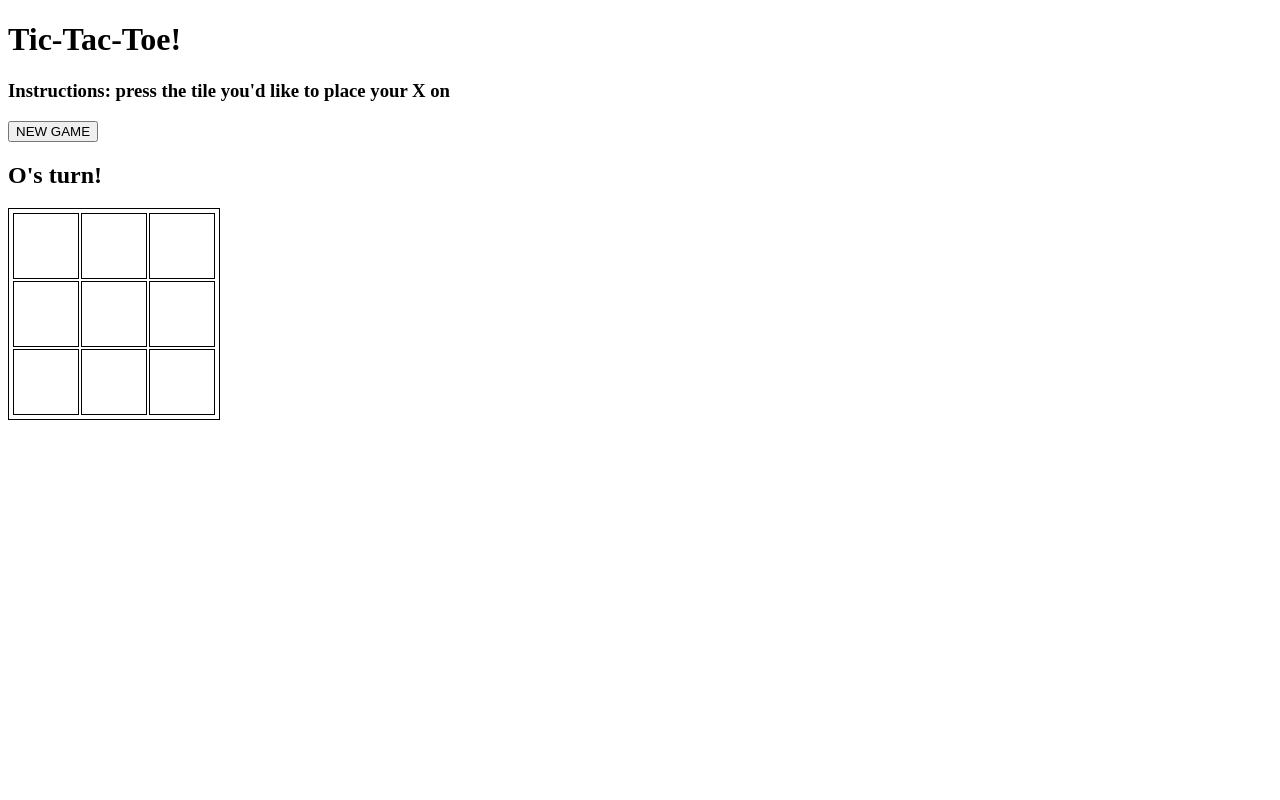
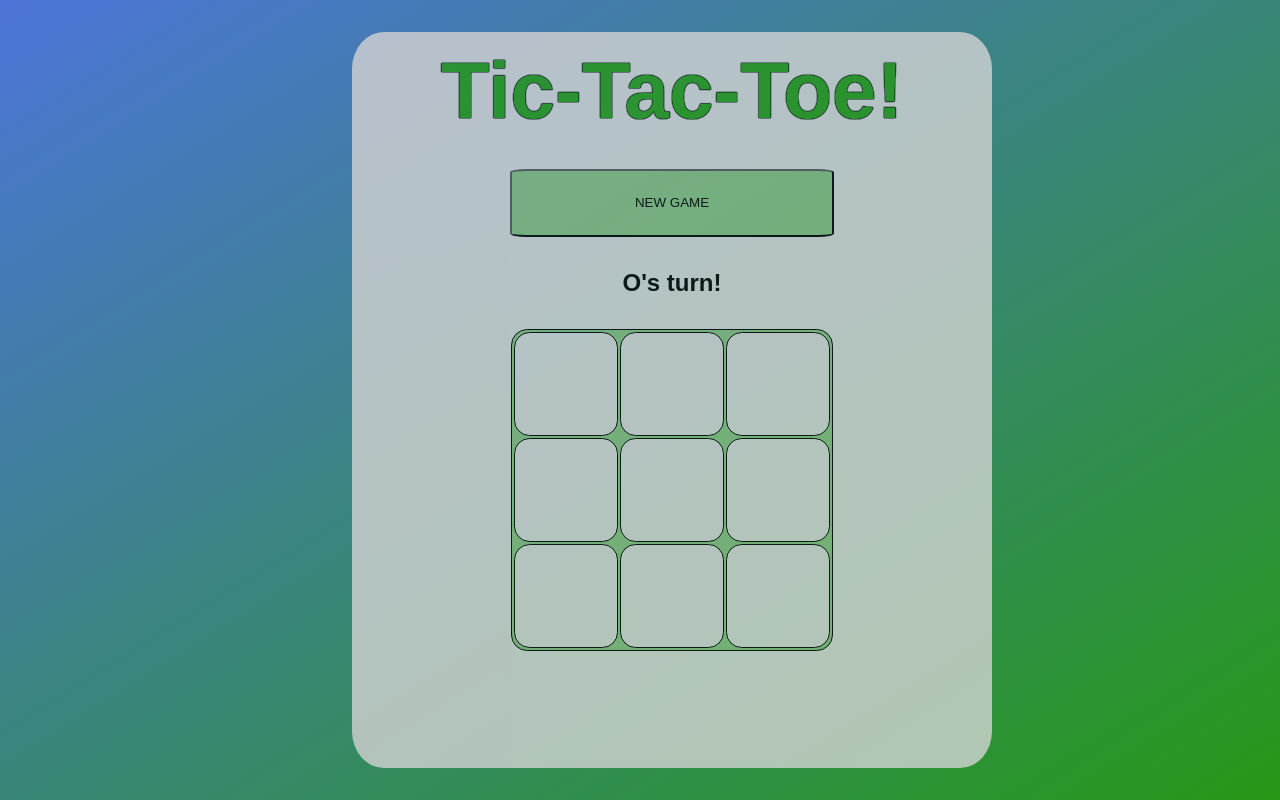
Before and after one commit to avivsarig/tic-tac-toe, a website built with Parcel: page index.html in a window 1280 px wide. Built offline with nearby package versions, Linux system fonts and the light colour scheme.

Commit message:
CSS added

```diff
--- a/index.html
+++ b/index.html
@@ -10,16 +10,15 @@
   </head>
 
   <body>
-    <div>
-      <h1>Tic-Tac-Toe!</h1>
-      <h3>Instructions: press the tile you'd like to place your X on</h3>
-    </div>
-    <div>
-      <button class="btn-new-game">NEW GAME</button>
-    </div>
-    <div>
-      <h2 class="whos-turn">YOUR TURN!</h2>
-      <table class="game-board"></table>
+    <div class="main">
+      <div class="title">
+        <h1>Tic-Tac-Toe!</h1>
+      </div>
+      <div class="game">
+        <button class="btn btn-new-game">NEW GAME</button>
+        <h2 class="whos-turn">YOUR TURN!</h2>
+        <table class="game-board"></table>
+      </div>
     </div>
   </body>
 </html>
--- a/script.js
+++ b/script.js
@@ -47,6 +47,7 @@ const placeMark = function (e) {
   if (isTie()) {
     state.gameDone = true;
     whosTurn.textContent = `It's a draw!`;
+    return;
   }
 
   if (!state.gameDone) switchPlayers();
--- a/style.css
+++ b/style.css
@@ -1,10 +1,78 @@
-table {
-  border: 1px solid black;
-  padding: 2px;
+* {
+  margin: 0;
+  padding: 0;
+  box-sizing: inherit;
+  font-family: Arial, Helvetica, sans-serif;
+}
+
+body {
+  background-image: linear-gradient(to top left, #269817 0%, #4c74d8 100%);
+  display: grid;
+  align-items: center;
+  justify-content: center;
 }
 
 th,
 td {
   border: 1px solid black;
-  padding: 2rem;
+  border-radius: 15%;
+
+  height: 5vh;
+  width: 5vh;
+  text-align: center;
 }
+
+h1 {
+  font-size: 10vh;
+  padding: 5%;
+  padding-top: 2%;
+  color: #269817;
+  text-shadow: #000 0px 0px 1px, #000 0px 0px 1px, #000 0px 0px 1px,
+    #000 0px 0px 1px, #000 0px 0px 1px, #000 0px 0px 1px;
+}
+
+button {
+  height: 8vh;
+  width: 40vh;
+
+  border-radius: 5%;
+  background-color: #26981775;
+}
+
+.main {
+  margin: 5%;
+  background-color: lightgray;
+  opacity: 80%;
+
+  height: 92vh;
+  width: 80vh;
+
+  border-radius: 5%;
+  text-align: center;
+}
+
+.game {
+  margin-left: auto;
+  margin-right: auto;
+}
+
+.whos-turn {
+  margin: 5%;
+}
+
+.game-board {
+  height: 40vh;
+  width: 40vh;
+  border: 1px solid black;
+  border-radius: 5%;
+
+  margin-top: 5%;
+  margin-left: auto;
+  margin-right: auto;
+
+  background-color: #26981775;
+}
+
+.cell {
+  background-color: lightgray;
+}
```
